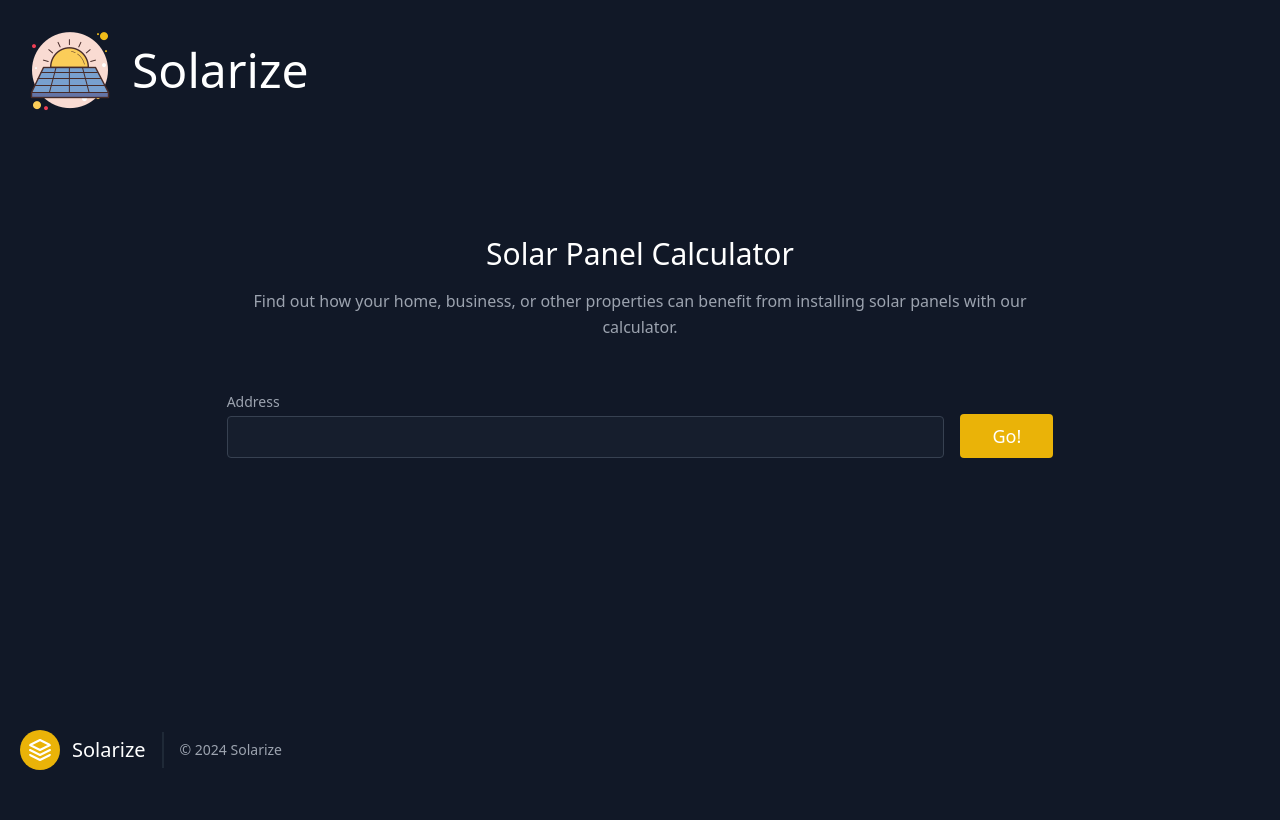
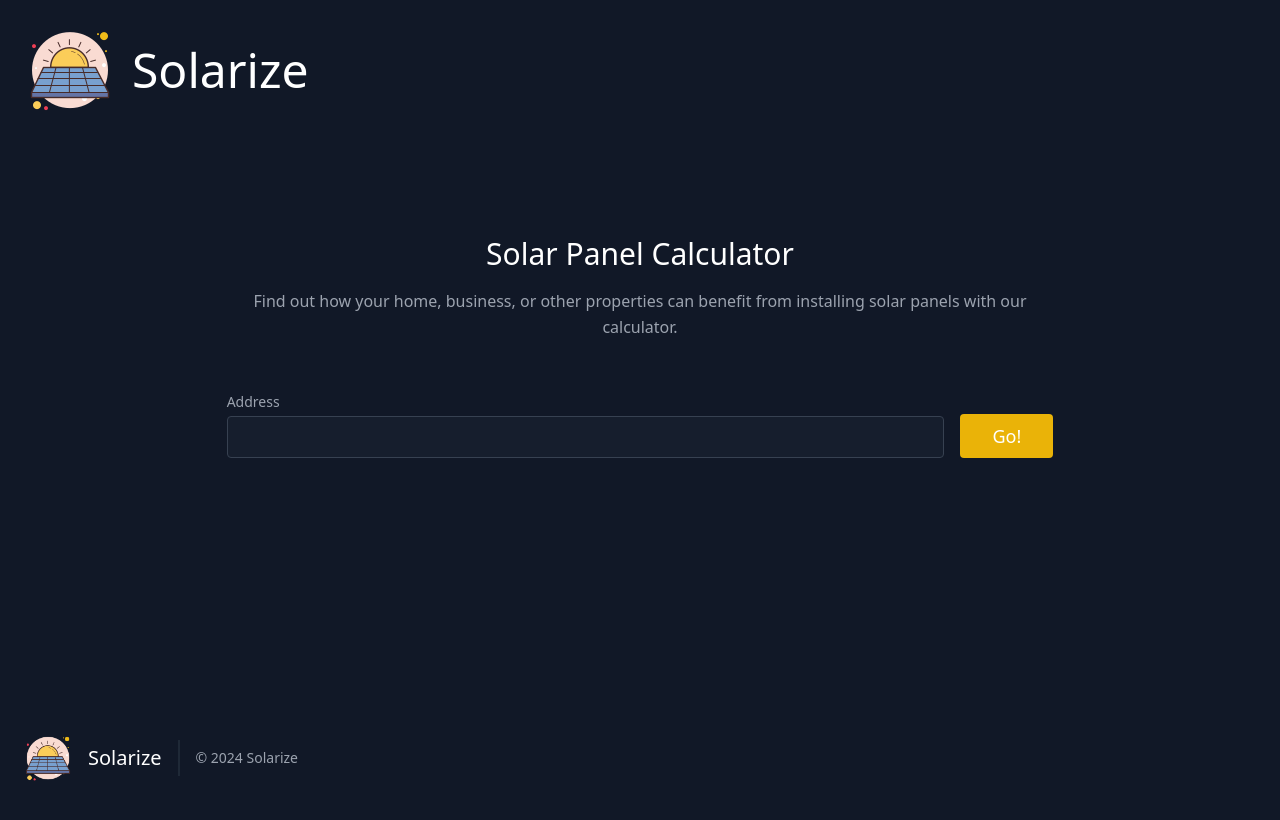
Before and after one commit to rspering/solar-panel-calculator, an Angular app in the folder solar-panel-calculator/: page / in a window 1280 px wide. Shown: the top 820 px of the page. Built offline with nearby package versions, Linux system fonts and the light colour scheme.

Commit message:
change logo in footer

```diff
--- a/solar-panel-calculator/src/app/footer/footer.component.html
+++ b/solar-panel-calculator/src/app/footer/footer.component.html
@@ -1,9 +1,7 @@
 <footer class="text-gray-400 bg-gray-900 body-font">
   <div class="container px-5 py-8 mx-auto flex items-center sm:flex-row flex-col">
-    <a class="flex title-font font-medium items-center md:justify-start justify-center text-white">
-      <svg xmlns="http://www.w3.org/2000/svg" fill="none" stroke="currentColor" stroke-linecap="round" stroke-linejoin="round" stroke-width="2" class="w-10 h-10 text-white p-2 bg-yellow-500 rounded-full" viewBox="0 0 24 24">
-        <path d="M12 2L2 7l10 5 10-5-10-5zM2 17l10 5 10-5M2 12l10 5 10-5"></path>
-      </svg>
+    <a routerLink="/" class="flex title-font font-medium items-center md:justify-start justify-center text-white">
+      <img src="../../assets/logo.png" class="size-14" />
       <span class="ml-3 text-xl">Solarize</span>
     </a>
     <p class="text-sm text-gray-400 sm:ml-4 sm:pl-4 sm:border-l-2 sm:border-gray-800 sm:py-2 sm:mt-0 mt-4">© 2024 Solarize
```
